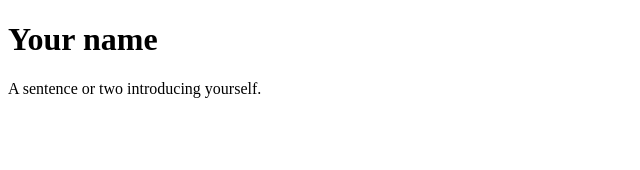
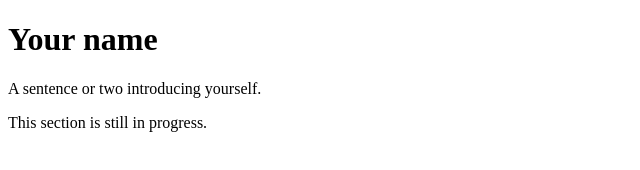
Before and after one commit to amewulonu/profile-site, a plain HTML site: page index.html in a window 1280 px wide. Shown: the whole page, without its empty margins (0-640 px from the left). Drawn offline with Linux system fonts and the light colour scheme.

Commit message:
Add new section

```diff
--- a/index.html
+++ b/index.html
@@ -9,3 +9,4 @@
     <p>A sentence or two introducing yourself.</p>
   </body>
 </html>
+<p>This section is still in progress.</p>
```
